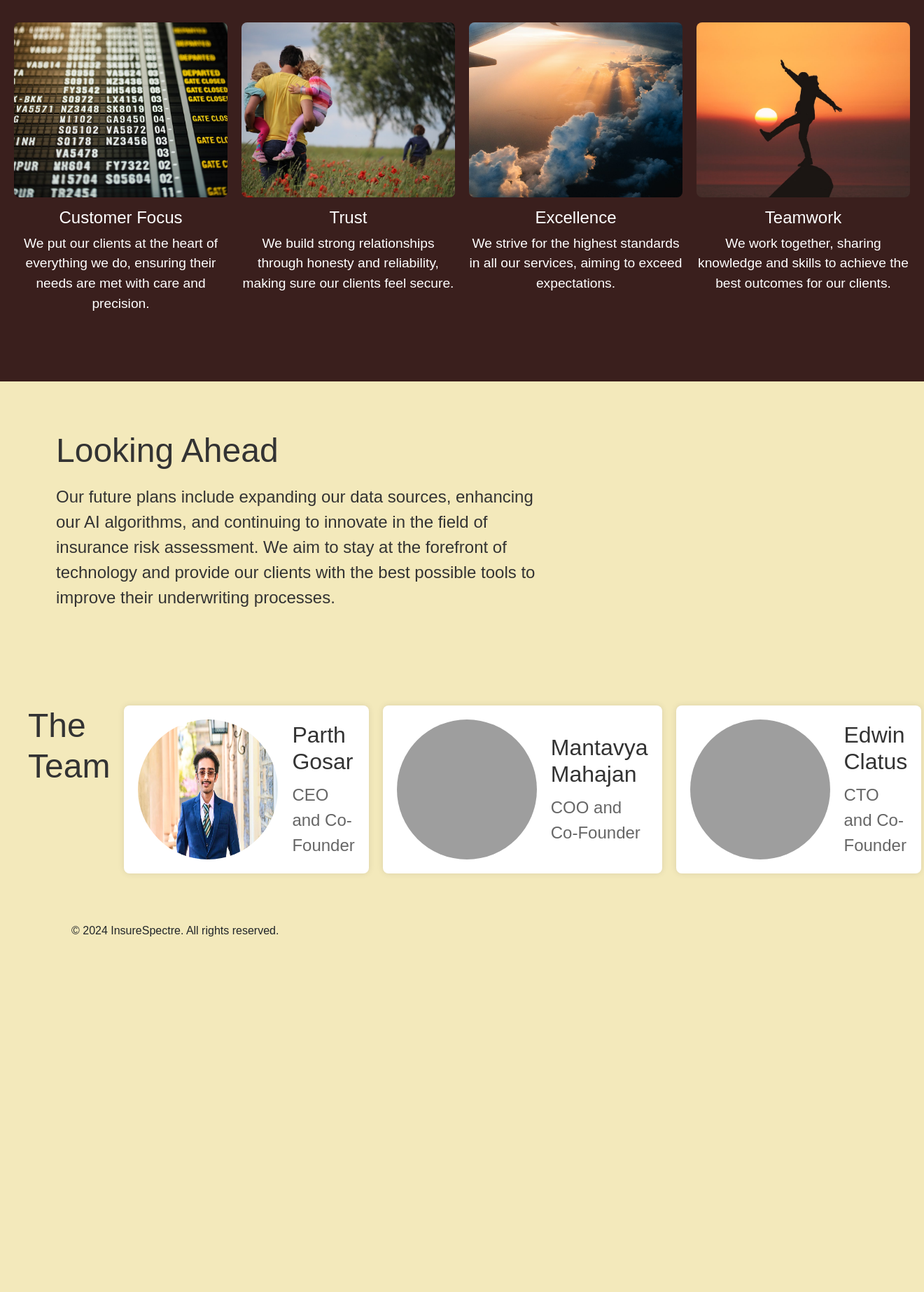
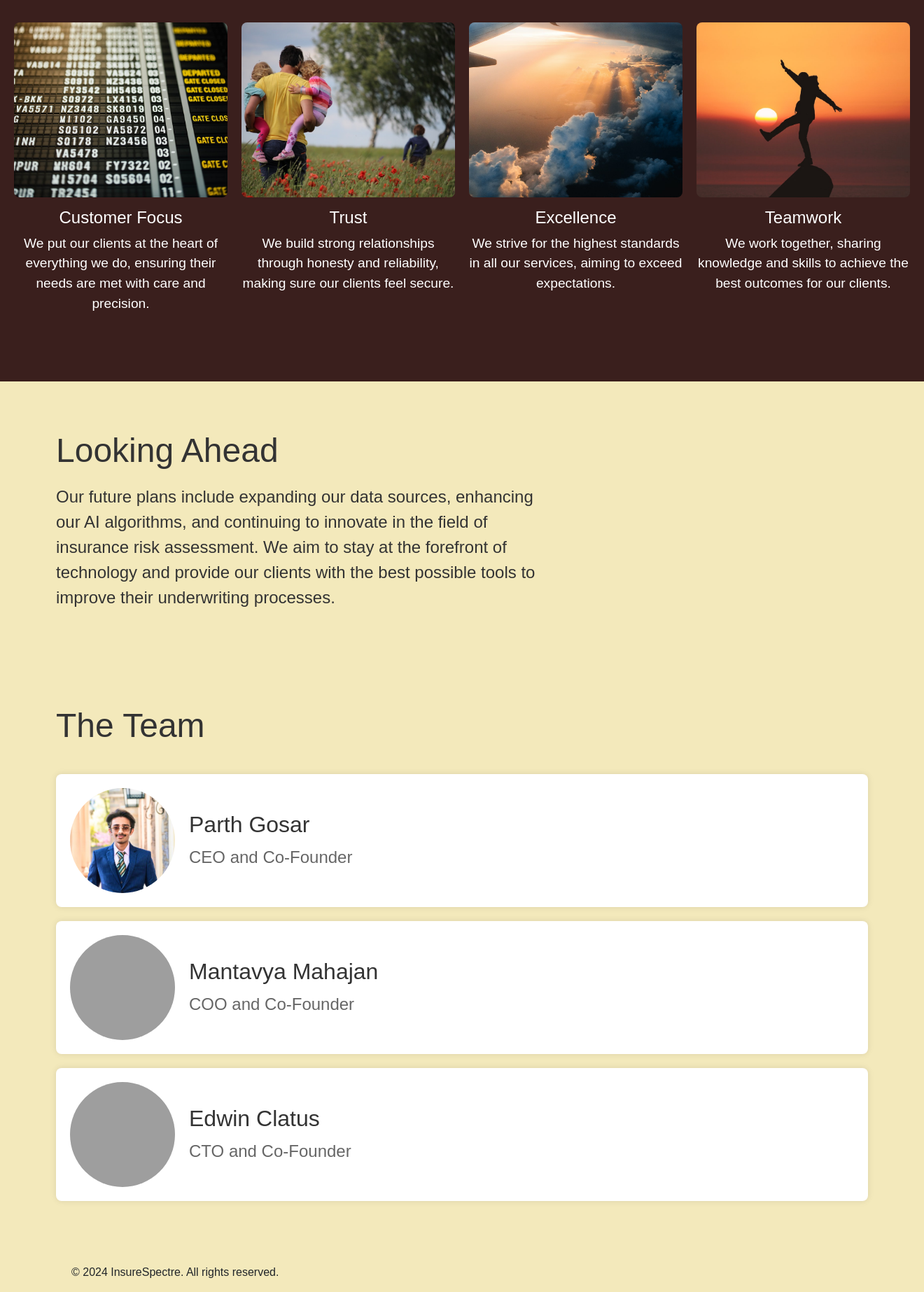
Before and after one commit to psg0009/INSURESPECTRE, a Django app: page /about/who/ in a window 1320 px wide. Shown: the part 1220-3066 px from the top of the page at 70% size. Before the commit the page ends 2558 px from the top, so only its background shows below. Run offline with Django 4.2, Linux system fonts and the light colour scheme; grey boxes are pictures that could not be loaded.

Commit message:
Update who.html

```diff
--- a/Insurespectre-master/Insurespectre-master/home/templates/who.html
+++ b/Insurespectre-master/Insurespectre-master/home/templates/who.html
@@ -174,12 +174,9 @@
         .team-section {
             padding: 50px 20px;
             text-align: left; /* Align text to the left */
-            margin: 20px 20px; /* Margin to the left */
+            margin: 20px auto; /* Center the section */
             max-width: 1200px;
             background-color: #f3e9bb; /* Light yellow background */
-            display: flex;
-            gap: 20px;
-            justify-content: space-between;
         }
 
         .team-section h2 {
@@ -193,16 +190,16 @@
             display: flex;
             align-items: center;
             background-color: white;
-            padding: 20px; /* Increased padding */
+            padding: 20px;
             border-radius: 8px;
             box-shadow: 0 0 10px rgba(0, 0, 0, 0.1);
-            flex: 1;
-            max-width: 400px; /* Increased max-width */
+            margin-bottom: 20px; /* Space between team members */
         }
 
         .team-member img {
-            width: 200px; /* Increased image size */
-            height: 200px;
+            width: 150px; /* Standardized image size */
+            height: 150px;
+            object-fit: cover;
             border-radius: 50%;
             margin-right: 20px;
         }
```
